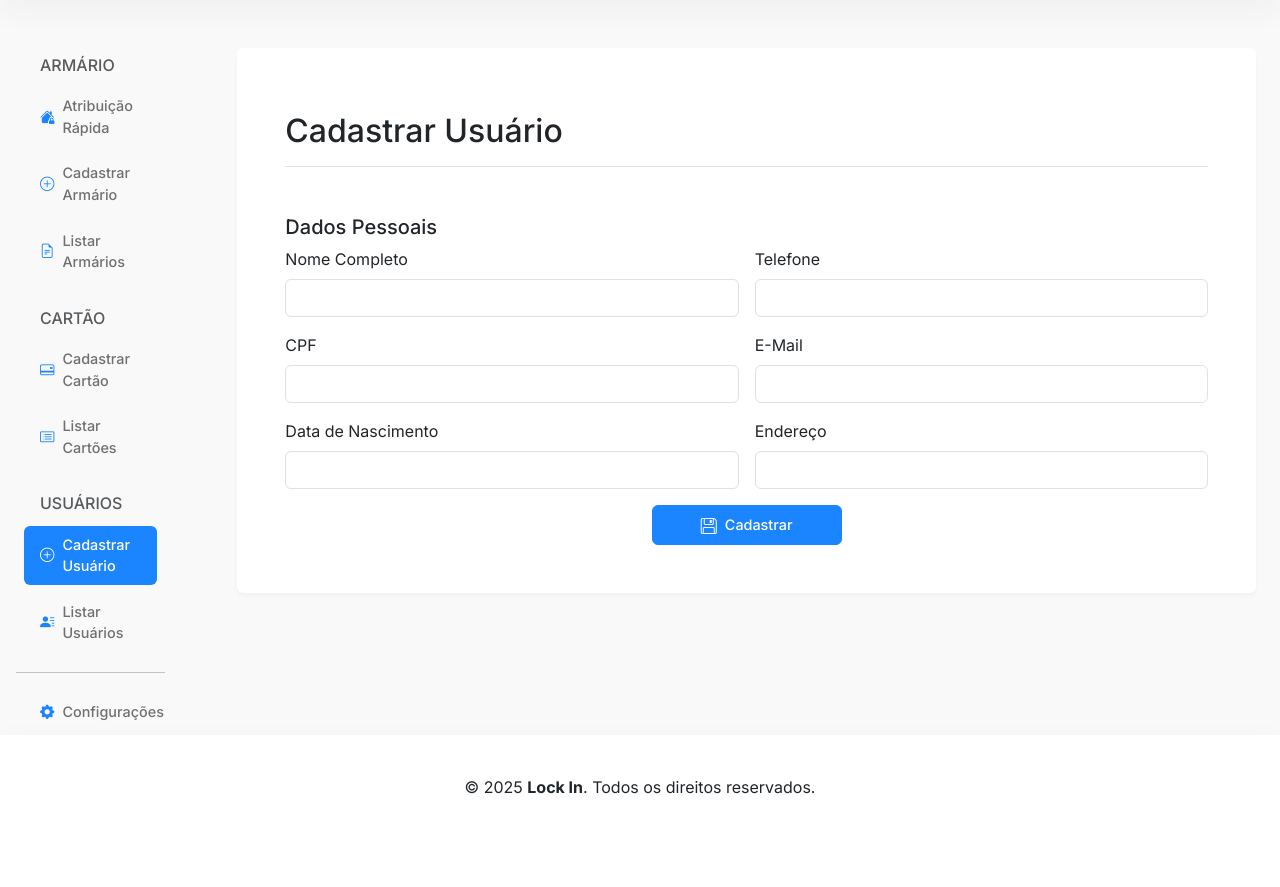
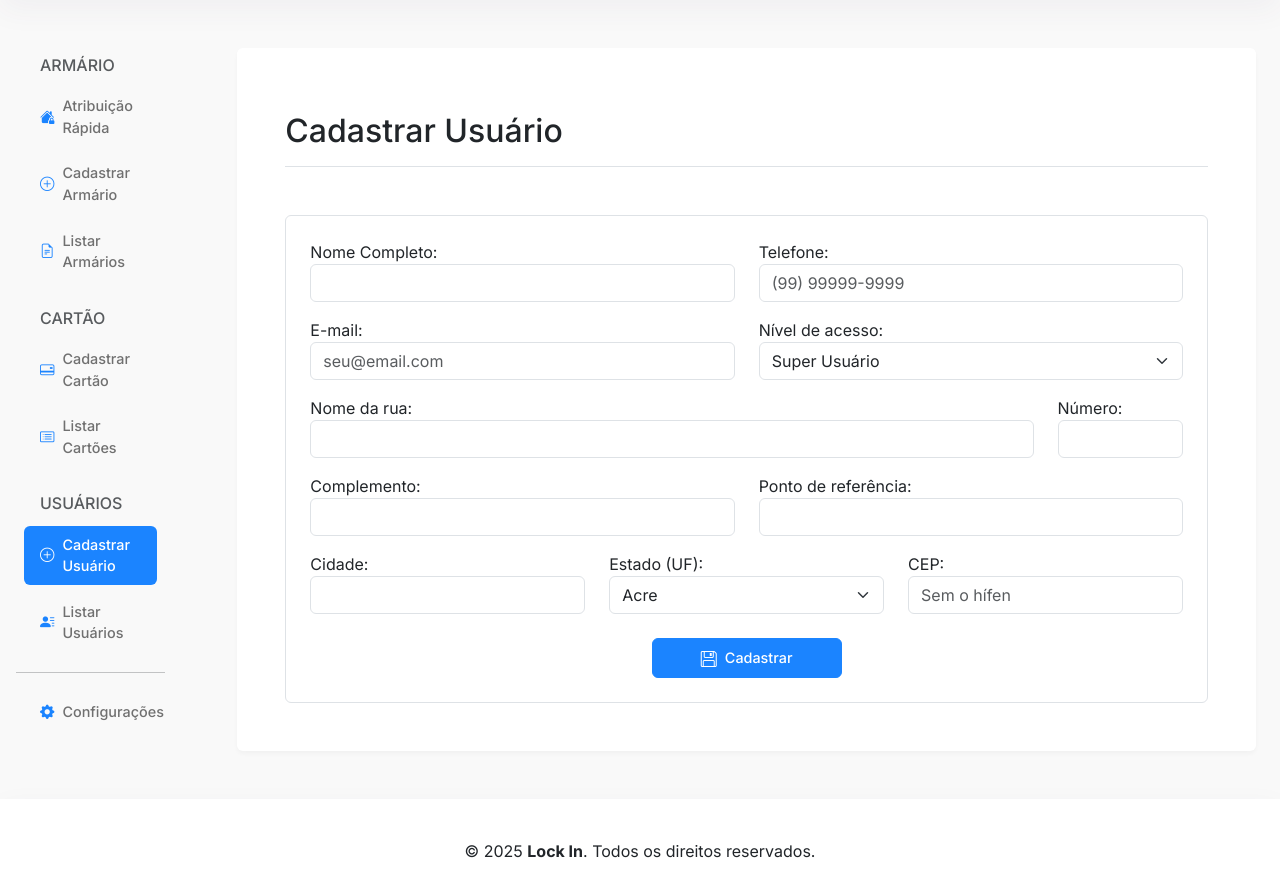
Before and after one commit to lock-in-ads/LOCK-IN, a Django app: page /user/add/ in a window 1280 px wide. Shown: the part 70-957 px from the top of the page. Before the commit the page ends 864 px from the top, so only its background shows below. Run offline with Django 5.2, Linux system fonts and the light colour scheme; some libraries are stand-ins or nearby versions.

Commit message:
feat: added add_user form

```diff
--- a/apps/core/forms.py
+++ b/apps/core/forms.py
@@ -1,29 +1,25 @@
 from django import forms
 from apps.administrativo.models import Enterprise, Card, Locker
 from apps.clientes.models import Client
-
+from apps.core.models import Address
 class LockerAddForm(forms.Form):
     available = forms.BooleanField(
-        required=False,
         initial=True,
         label="Disponibilidade pra uso",
         widget=forms.CheckboxInput(attrs={'class': 'form-check-input'})
-        )
+    )
     number = forms.IntegerField(
-        required=True,
         label="Número do Armário",
         min_value=0,
         widget=forms.NumberInput(attrs={'class': 'form-control'})
     )
     card = forms.ModelChoiceField(
         queryset=Card.objects.all(),
-        required=True,
         label="Atribuir Cartão Chave",
         widget=forms.Select(attrs={'class': 'form-select'})
     )
     enterprise = forms.ModelChoiceField(
         queryset=Enterprise.objects.all(),
-        required=True,
         label="Empresa:",
         widget=forms.Select(attrs={'class': 'form-select'})
     )
@@ -34,7 +30,7 @@ class LockerAssignmentForm(forms.Form):
         initial=True,
         label="Disponibilidade pra uso",
         widget=forms.CheckboxInput(attrs={'class': 'form-check-input'})
-        )
+    )
     number = forms.IntegerField(
         required=False,
         label="Número do Armário",
@@ -49,7 +45,70 @@ class LockerAssignmentForm(forms.Form):
     )
     client = forms.ModelChoiceField(
         queryset=Client.objects.all(),
-        required=True,
         label="Atribuir Usuário:",
         widget=forms.Select(attrs={'class': 'form-select'})
     )
+
+class UserAddForm(forms.Form):
+    name = forms.CharField(
+        max_length=255,
+        label="Nome Completo:",
+        widget=forms.TextInput(attrs={'class': 'form-control'})
+    )
+    phone = forms.RegexField(
+        label="Telefone",
+        regex=r'^\(?\d{2}\)?\s?\d{4,5}-?\d{4}$',
+        max_length=15,
+        error_messages={'invalid': 'Informe um número de telefone válido.'},
+        widget=forms.TextInput(attrs={'class': 'form-control', 'placeholder': '(99) 99999-9999'})
+    )
+    email = forms.EmailField(
+        label="E-mail:",
+        max_length=100,
+        widget=forms.EmailInput(attrs={'class': 'form-control', 'placeholder': 'seu@email.com'})
+    )
+    access_level = forms.ChoiceField(
+        choices=Client.LevelChoices.choices,
+        label="Nível de acesso:",
+        widget=forms.Select(attrs={'class': 'form-select'})
+    )
+    cep = forms.RegexField(
+        regex=r'^\d{8}$',
+        label="CEP:",
+        error_messages={
+            'invalid': 'Informe um CEP válido com 8 dígitos, sem o hífen.'
+        },
+        widget=forms.TextInput(attrs={'class': 'form-control', 'placeholder': 'Sem o hífen'})
+    )
+    street = forms.CharField(
+        max_length=255,
+        label="Nome da rua:",
+        widget=forms.TextInput(attrs={'class': 'form-control'})
+    )
+    number = forms.CharField(
+        max_length=10,
+        label="Número:",
+        widget=forms.TextInput(attrs={'class': 'form-control'})
+    )
+    city = forms.CharField(
+        max_length=255,
+        label="Cidade:",
+        widget=forms.TextInput(attrs={'class': 'form-control'})
+    )
+    uf = forms.ChoiceField(
+        choices=Address.UF_Choices.choices,
+        label="Estado (UF):",
+        widget=forms.Select(attrs={'class': 'form-select'})
+    )
+    address_2 = forms.CharField(
+        required=False,
+        max_length=255,
+        label="Complemento:",
+        widget=forms.TextInput(attrs={'class': 'form-control'})
+    )
+    reference_point = forms.CharField(
+        required=False,
+        max_length=255,
+        label="Ponto de referência",
+        widget=forms.TextInput(attrs={'class': 'form-control'})
+    )
--- a/apps/core/models.py
+++ b/apps/core/models.py
@@ -42,7 +42,7 @@ class Address(BaseModel):
 
     cep = models.CharField(max_length=8)
     street = models.CharField(max_length=255, verbose_name="nome_da_rua")
-    number = models.PositiveSmallIntegerField(verbose_name="numero_casa")
+    number = models.CharField(max_length=10, verbose_name="numero_casa")
     city = models.CharField(max_length=255, verbose_name="cidade")
     uf = models.CharField(
         max_length=2,
@@ -66,3 +66,6 @@ class Address(BaseModel):
         ordering = ['-created_at']
         verbose_name = 'Endereco'
         verbose_name_plural = 'Enderecos'
+
+    def __str__(self):
+        return str(f"Rua: {self.street}- Nº: {self.number} {self.city} - {self.uf}")
--- a/apps/core/views.py
+++ b/apps/core/views.py
@@ -1,7 +1,7 @@
 from django.shortcuts import get_object_or_404, render, redirect
 from apps.administrativo.models import Locker, Card
 from apps.clientes.models import Client
-from .forms import LockerAddForm, LockerAssignmentForm
+from apps.core.forms import *
 
 def quick_assignment(request):
     lockers = Locker.objects.order_by('number')
@@ -52,7 +52,31 @@ def add_card(request):
 
 def users(request):
     users = Client.objects.all()
-    return render(request, 'user/users.html', {"users": users})
+    return render(request, 'user/users.html')
 
 def add_user(request):
-    return render(request, 'user/add_user.html')
+    if request.method == "POST":
+        form = UserAddForm(request.POST)
+        if form.is_valid():
+            client_address = Address.objects.create(
+                cep = form.cleaned_data['cep'],
+                street = form.cleaned_data['street'],
+                number = form.cleaned_data['number'],
+                city = form.cleaned_data['city'],
+                uf = form.cleaned_data['uf'],
+                address_2 = form.cleaned_data['address_2'],
+                reference_point = form.cleaned_data['reference_point']
+            )
+            if client_address:
+                client = Client.objects.create(
+                    name = form.cleaned_data['name'],
+                    phone = form.cleaned_data['phone'],
+                    email = form.cleaned_data['email'],
+                    access_level = form.cleaned_data['access_level']
+                )
+                client.address.add(client_address)
+            return redirect('users')
+    else:
+        form = UserAddForm()
+
+    return render(request, 'user/add_user.html', {'form': form})
--- a/templates/user/add_user.html
+++ b/templates/user/add_user.html
@@ -9,45 +9,83 @@
         <div class="d-flex justify-content-between flex-wrap flex-md-nowrap align-items-center pt-3 pb-2 mb-4 mb-lg-5 border-bottom">
             <h1 class="h2">Cadastrar Usuário</h1>
         </div>
-        <h5>Dados Pessoais</h5>
+        <form method="POST">
+            {% csrf_token %}
 
-        <div style="grid-template-columns: 1fr 1fr;" class="d-grid gap-3">
-            <form>
-                <div class="mb-3">
-                    <label class="form-label">Nome Completo</label>
-                    <input type="name" class="form-control">
+            {% if form.errors %}
+            <div class="alert alert-danger">
+                {% for field, errors in form.errors.items %}
+                    {% for error in errors %}
+                    <div class="row p-1 px-2">{{ error }}</div>
+                    {% endfor %}
+                {% endfor %}
             </div>
-                <div class="mb-3">
-                    <label class="form-label">CPF</label>
-                    <input type="name" class="form-control">
+            {% endif %}
+
+            <div class="border rounded p-3 p-lg-4">
+                <div class="row mb-3">
+                    <div class="col-md-6">
+                        {{ form.name.label_tag }}
+                        {{ form.name }}
                     </div>
-                <div class="mb-3">
-                    <label class="form-label">Data de Nascimento</label>
-                    <input type="name" class="form-control">
+                    <div class="col-md-6">
+                        {{ form.phone.label_tag }}
+                        {{ form.phone }}
                     </div>
-            </form>
-            <form>
-                <div class="mb-3">
-                    <label class="form-label">Telefone</label>
-                    <input type="name" class="form-control">
                 </div>
-                <div class="mb-3">
-                    <label class="form-label">E-Mail</label>
-                    <input type="name" class="form-control">
+                <div class="row mb-3">
+                    <div class="col-sm-6 mb-3 mb-sm-0">
+                        {{ form.email.label_tag }}
+                        {{ form.email }}
                     </div>
-                <div class="mb-3">
-                    <label class="form-label">Endereço</label>
-                    <input type="name" class="form-control">
+                    <div class="col-sm-6">
+                        {{ form.access_level.label_tag }}
+                        {{ form.access_level }}
                     </div>
-            </form>
                 </div>
-
+                <div class="row mb-3">
+                    <div class="col-sm-10 mb-3 mb-sm-0">
+                        {{ form.street.label_tag }}
+                        {{ form.street }}
+                    </div>
+                    <div class="col-sm-2">
+                        {{ form.number.label_tag }}
+                        {{ form.number }}
+                    </div>
+                </div>
+                <div class="row mb-3">
+                    <div class="col-sm-6 mb-3 mb-sm-0">
+                        {{ form.address_2.label_tag }}
+                        {{ form.address_2 }}
+                    </div>
+                    <div class="col-sm-6">
+                        {{ form.reference_point.label_tag }}
+                        {{ form.reference_point }}
+                    </div>
+                </div>
+                <div class="row mb-3 mb-lg-4">
+                    <div class="col-md-4 mb-3 mb-md-0">
+                        {{ form.city.label_tag }}
+                        {{ form.city }}
+                    </div>
+                    <div class="col-md-4 mb-3 mb-md-0">
+                        {{ form.uf.label_tag }}
+                        {{ form.uf }}
+                    </div>
+                    <div class="col-md-4">
+                        {{ form.cep.label_tag }}
+                        {{ form.cep }}
+                    </div>
+                </div>
                 <div class="row d-flex justify-content-center">
                     <button class="btn custom btn-lg px-5" type="submit">
                       <i class="bi bi-floppy me-2"></i>Cadastrar
                     </button>
                   </div>
             </div>
+
+          </form>
+    </div>
 </main>
 <!--end::Register User-->
 {% endblock %}
```
Also changed, not shown: apps/core/migrations/0003_alter_address_number.py (added). Lines whose indentation alone changed are shown as unchanged.
